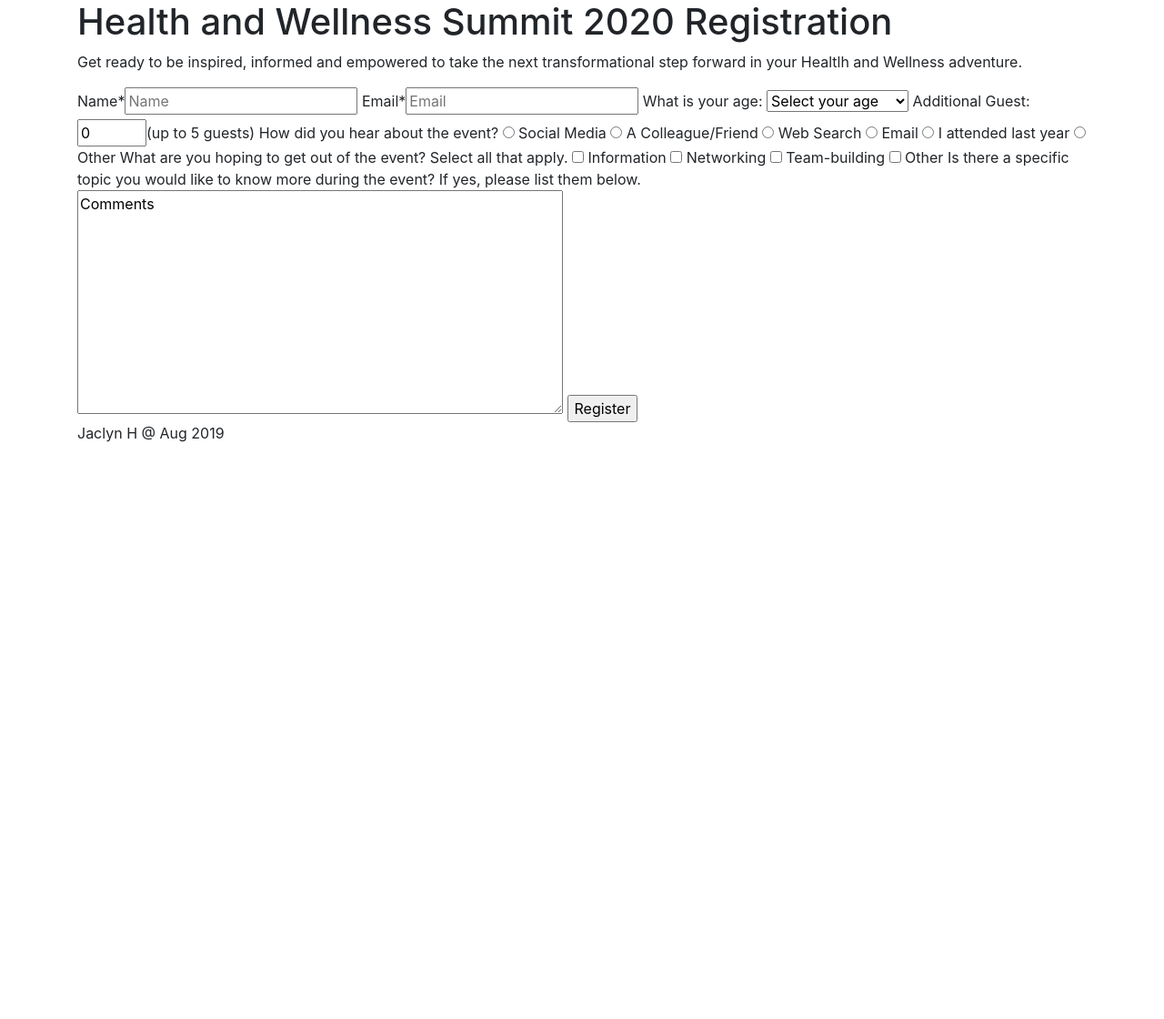
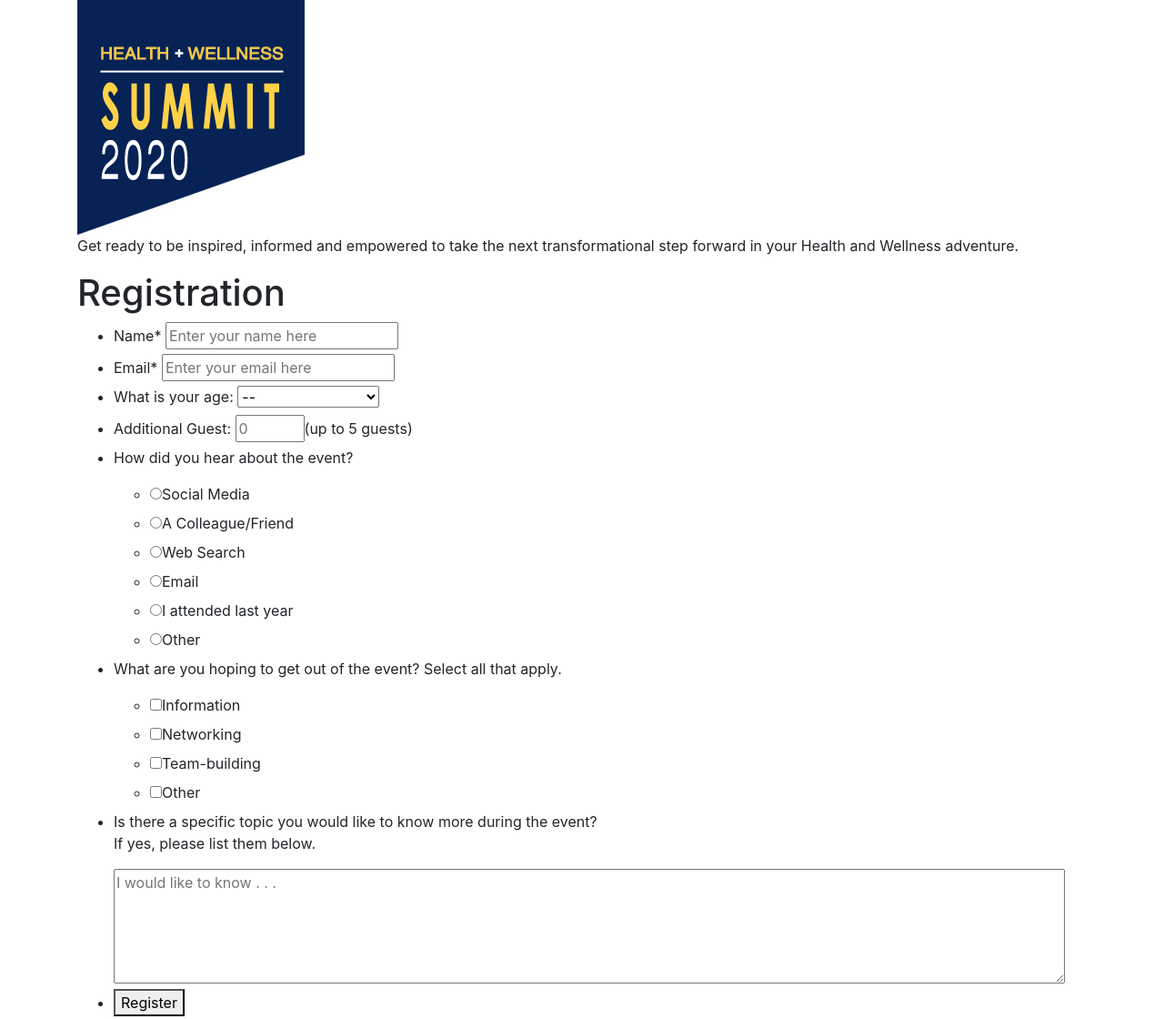
Before and after one commit to kayouti/Survey-Form, a plain HTML site: page index.html in a window 1280 px wide. Shown: the top 1120 px of the page at 91% size. Before the commit the page ends 800 px from the top, so only its background shows below. Drawn offline with nearby package versions, Linux system fonts and the light colour scheme.

Commit message:
Update index.html

```diff
--- a/index.html
+++ b/index.html
@@ -13,17 +13,28 @@
 <div class="container">
   <header>
 		<div>
-      <h1 id="title">Health and Wellness Summit 2020 Registration</h1>
+			<img id="image" src="https://kayouti.github.io/Survey-Form/img/survey-form-title.jpg"></div>
+		<div>
+<p id="description">Get ready to be inspired, informed and empowered to take the next transformational step forward in your Health and Wellness adventure.</p>
+			<h1 id="title"> Registration</h1>
 			</div>
-    <div><p id="description">Get ready to be inspired, informed and empowered to take the next transformational step forward in your Healtlh and Wellness adventure.</p></div>
   </header>
+
   <main>
 		<form id="survey-form" method="get" action="https://kayouti.github.io/Survey-Form/thank-you.html">
-			<label id="name-label">Name* </label><input type="text" id="name" placeholder="Name" required>
-			<label id="email-label">Email* </label><input type="email" id="email" placeholder="Email" required>
-			<label>What is your age: </label>
+			<ul class="flex-outer">
+				<li>
+					<label id="name-label">Name*</label>
+					<input type="text" id="name" placeholder="Enter your name here" required>
+				</li>
+				<li>
+					<label id="email-label">Email*</label>
+					<input type="email" id="email" placeholder="Enter your email here" required>
+				</li>
+				<li>
+					<label for="age">What is your age:</label>
 					<select name="age" id="dropdown">
-				<option value="range">Select your age</option>
+				    <option value="range">--</option>
 				    <option value="under">Less than 18</option>
 				    <option value="18">18 - 24</option>
 				    <option value="25">25 - 34</option>
@@ -32,30 +43,45 @@
 				    <option value="55">55 and over</option>
 				    <option value="none">I perfer not to say</option>
 			    </select>
-			<label id="number-label">Additional Guest:</label><input type="number" name="guest" id="number" min="0" max="5" value="0" placeholder="0">(up to 5 guests)
-How did you hear about the event?
-			<input type="radio" name="radio-button" value="social"> Social Media
-			<input type="radio" name="radio-button" value="friend"> A Colleague/Friend
-			<input type="radio" name="radio-button" value="web"> Web Search
-			<input type="radio" name="radio-button" value="email"> Email
-			<input type="radio" name="radio-button" value="attended"> I attended last year
-			<input type="radio" name="radio-button" value="other"> Other
-			What are you hoping to get out of the event? Select all that apply.
-			<input type="checkbox" name="checkbox" value="1"> Information
-			<input type="checkbox" name="checkbox" value="2"> Networking
-			<input type="checkbox" name="checkbox" value="3"> Team-building
-			<input type="checkbox" name="checkbox" value="4"> Other
-			Is there a specific topic you would like to know more during the event? If yes, please list them below.
-			<textarea name="comment" rows="10" cols="50">
-Comments
-</textarea>
-			<input type="submit" id="submit" value="Register">
+				</li>
+				<li>
+					<label id="number-label">Additional Guest:</label>
+					<input type="number" name="guest" id="number" min="0" max="5" placeholder="0">(up to 5 guests)
+				</li>
+				<li>
+					<p>How did you hear about the event?</p>
+					<ul class="flex-inner">
+						<li><input type="radio" name="radio-button" value="social"><label>Social Media</label></li>
+						<li><input type="radio" name="radio-button" value="friend"><label>A Colleague/Friend</label></li>
+						<li><input type="radio" name="radio-button" value="web"><label>Web Search</label></li>
+						<li><input type="radio" name="radio-button" value="email"><label>Email</label></li>
+						<li><input type="radio" name="radio-button" value="attended"><label>I attended last year</label></li>
+						<li><input type="radio" name="radio-button" value="other"><label>Other</label></li>
+					</ul>
+				</li>
+				<li>
+					<p>What are you hoping to get out of the event? Select all that apply.</p>
+					<ul class="flex-inner">
+						<li><input type="checkbox" name="checkbox" value="1"><label>Information</label></li>
+						<li><input type="checkbox" name="checkbox" value="2"><label>Networking</label></li>
+						<li><input type="checkbox" name="checkbox" value="3"><label>Team-building</label></li>
+						<li><input type="checkbox" name="checkbox" value="4"><label>Other</label></li>
+					</ul>
+				</li>
+				<li>
+					<p>Is there a specific topic you would like to know more during the event?</br>
+					If yes, please list them below.</p>
+			    <textarea name="comment" rows="5" cols="100" placeholder="I would like to know . . ."></textarea>
+				</li>
+				<li>
+					<button id="submit" type="submit">Register</button>
+				</li>
+			</ul>
 		</form>
 	</main>
+
   <footer>
-    <div id="footer">
       <p>Jaclyn H @ Aug 2019</p>
-    </div>
   </footer>
 </div>
 <!-- partial -->
```
Lines whose indentation alone changed are shown as unchanged.
